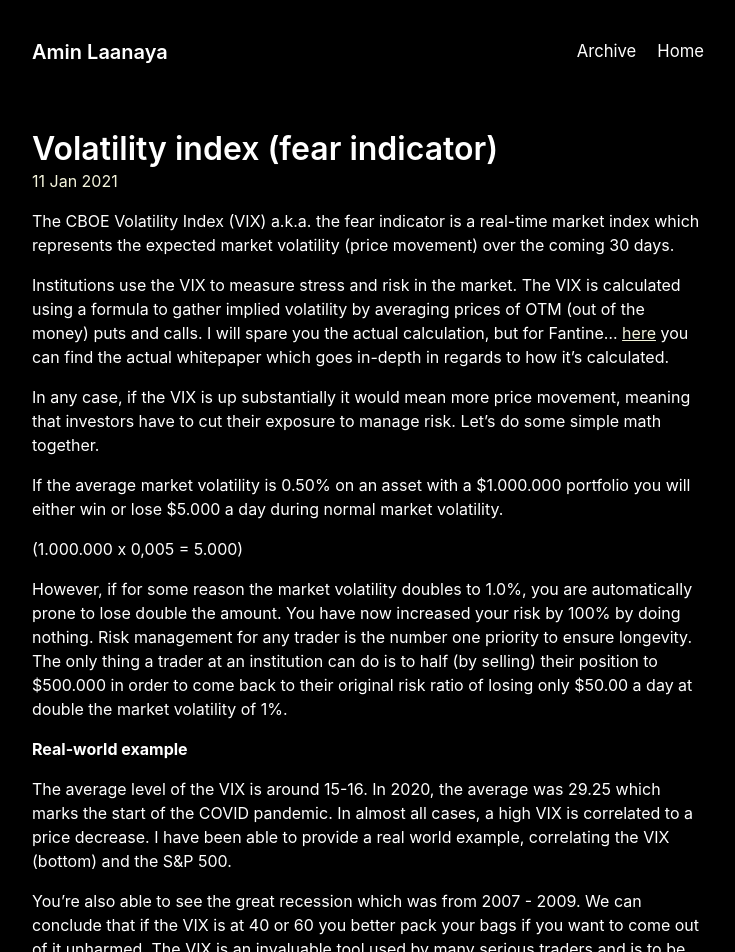
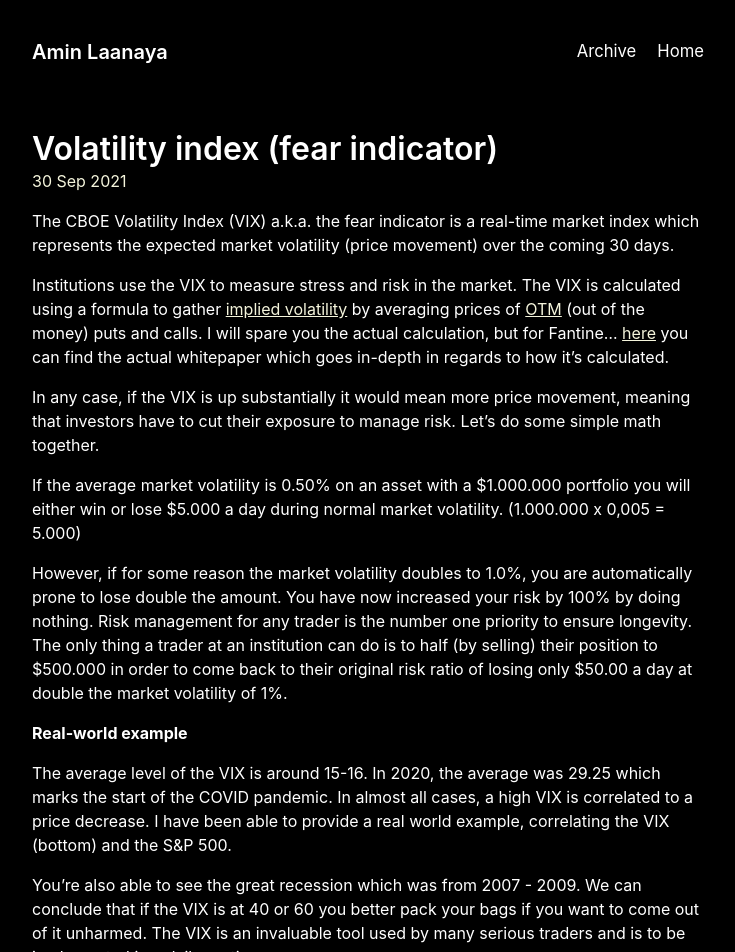
Before and after one commit to Bobcycle/Blog, a Jekyll site: the page built from _posts/2021-09-30-volatility-index.md, in a window 1280 px wide. Shown: the top 952 px of the page, without its empty margins (272-1007 px from the left). Built offline with Jekyll 4.4.1, drawn with Linux system fonts in a browser that asks for light colours; part of the change alters nothing that is shown.

Commit message:
Refractor

```diff
--- a/_posts/2021-01-11-volatility-index.md
+++ b/_posts/2021-09-30-volatility-index.md
@@ -5,15 +5,11 @@ title: Volatility index (fear indicator)
 
 The CBOE Volatility Index (VIX) a.k.a. the fear indicator is a real-time market index which represents the expected market volatility (price movement) over the coming 30 days.
 
-Institutions use the VIX to measure stress and risk in the market. The VIX is calculated using a formula to gather implied volatility by averaging prices of OTM (out of the money) puts and calls. I will spare you the actual calculation, but for Fantine... [here](https://cdn.cboe.com/resources/futures/vixwhite.pdf) you can find the actual whitepaper which goes in-depth in regards to how it's calculated.
-
-
+Institutions use the VIX to measure stress and risk in the market. The VIX is calculated using a formula to gather [implied volatility](https://www.investopedia.com/articles/optioninvestor/08/implied-volatility.asp) by averaging prices of [OTM](https://www.investopedia.com/terms/o/outofthemoney.asp#:~:text=Out%20of%20the%20money%20is,above%20the%20put's%20strike%20price.) (out of the money) puts and calls. I will spare you the actual calculation, but for Fantine... [here](https://cdn.cboe.com/resources/futures/vixwhite.pdf) you can find the actual whitepaper which goes in-depth in regards to how it's calculated.
 
 In any case, if the VIX is up substantially it would mean more price movement, meaning that investors have to cut their exposure to manage risk. Let's do some simple math together.
 
-If the average market volatility is 0.50% on an asset with a $1.000.000 portfolio you will either win or lose $5.000 a day during normal market volatility.
-
-(1.000.000 x 0,005 = 5.000)⠀
+If the average market volatility is 0.50% on an asset with a $1.000.000 portfolio you will either win or lose $5.000 a day during normal market volatility. (1.000.000 x 0,005 = 5.000)
 
 However, if for some reason the market volatility doubles to 1.0%, you are automatically prone to lose double the amount. You have now increased your risk by 100% by doing nothing. Risk management for any trader is the number one priority to ensure longevity. The only thing a trader at an institution can do is to half (by selling) their position to $500.000 in order to come back to their original risk ratio of losing only $50.00 a day at double the market volatility of 1%.
 
```
